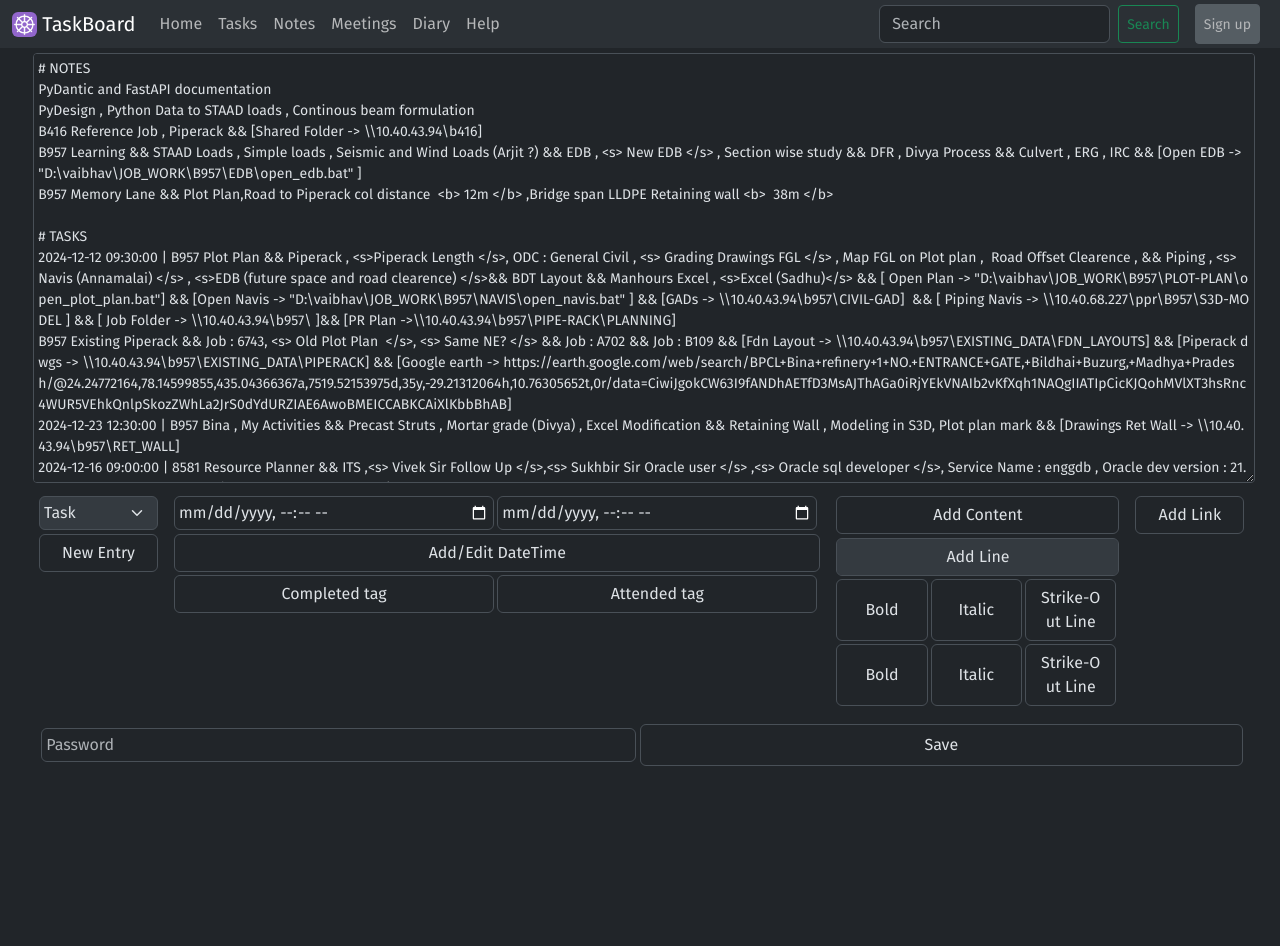
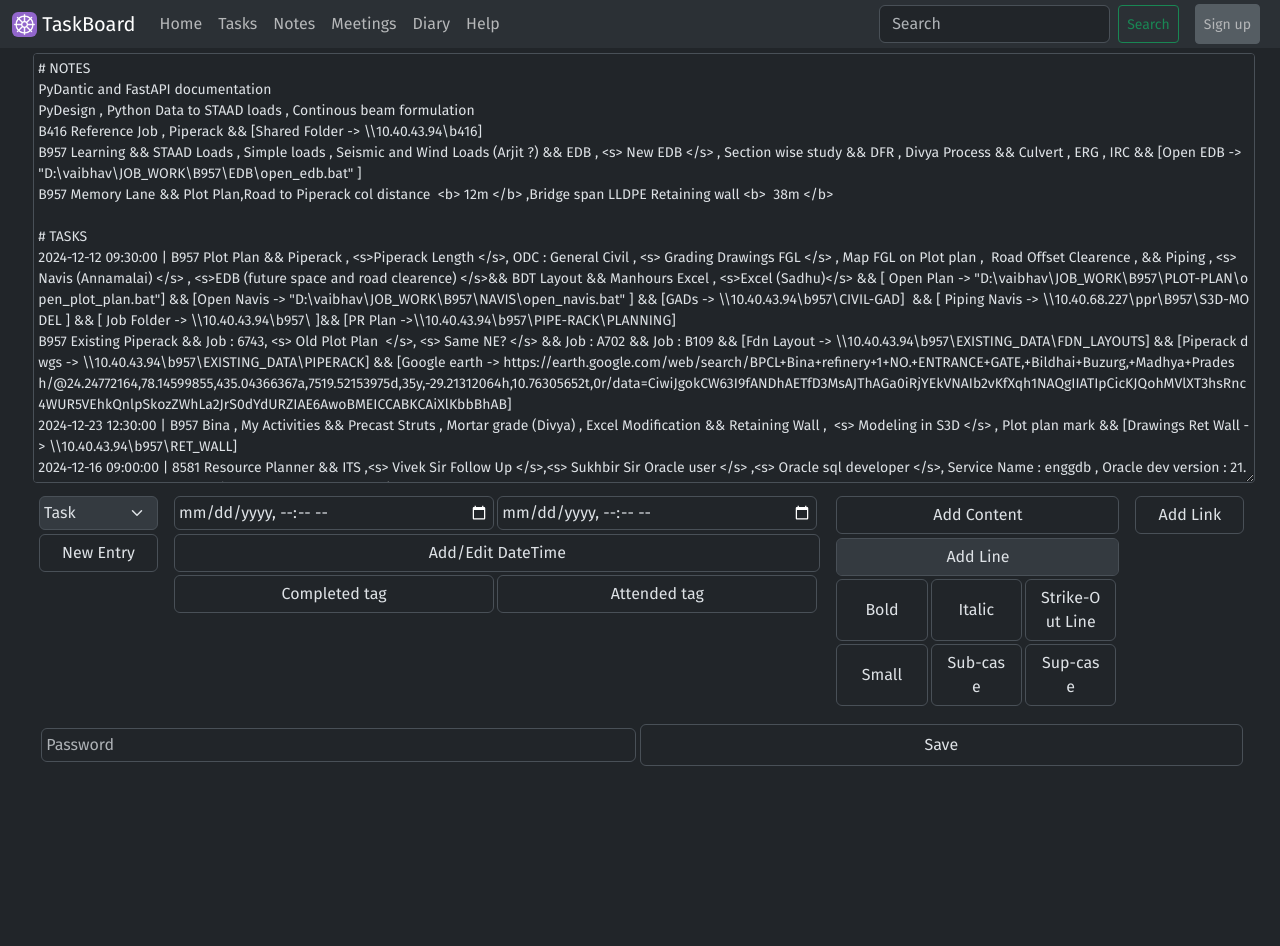
Before and after one commit to vsharma2430/TaskBoard, a FastAPI app: page /diary/ in a window 1280 px wide. Shown: the top 946 px of the page. Run offline with FastAPI, Linux system fonts and the light colour scheme; some libraries are stand-ins or nearby versions.

Commit message:
Minor improvements

```diff
--- a/diary.txt
+++ b/diary.txt
@@ -8,7 +8,7 @@ B957 Memory Lane && Plot Plan,Road to Piperack col distance  <b> 12m </b> ,Bridg
 # TASKS
 2024-12-12 09:30:00 | B957 Plot Plan && Piperack , <s>Piperack Length </s>, ODC : General Civil , <s> Grading Drawings FGL </s> , Map FGL on Plot plan ,  Road Offset Clearence , && Piping , <s> Navis (Annamalai) </s> , <s>EDB (future space and road clearence) </s>&& BDT Layout && Manhours Excel , <s>Excel (Sadhu)</s> && [ Open Plan -> "D:\vaibhav\JOB_WORK\B957\PLOT-PLAN\open_plot_plan.bat"] && [Open Navis -> "D:\vaibhav\JOB_WORK\B957\NAVIS\open_navis.bat" ] && [GADs -> \\10.40.43.94\b957\CIVIL-GAD]  && [ Piping Navis -> \\10.40.68.227\ppr\B957\S3D-MODEL ] && [ Job Folder -> \\10.40.43.94\b957\ ]&& [PR Plan ->\\10.40.43.94\b957\PIPE-RACK\PLANNING]
 B957 Existing Piperack && Job : 6743, <s> Old Plot Plan  </s>, <s> Same NE? </s> && Job : A702 && Job : B109 && [Fdn Layout -> \\10.40.43.94\b957\EXISTING_DATA\FDN_LAYOUTS] && [Piperack dwgs -> \\10.40.43.94\b957\EXISTING_DATA\PIPERACK] && [Google earth -> https://earth.google.com/web/search/BPCL+Bina+refinery+1+NO.+ENTRANCE+GATE,+Bildhai+Buzurg,+Madhya+Pradesh/@24.24772164,78.14599855,435.04366367a,7519.52153975d,35y,-29.21312064h,10.76305652t,0r/data=CiwiJgokCW63I9fANDhAETfD3MsAJThAGa0iRjYEkVNAIb2vKfXqh1NAQgIIATIpCicKJQohMVlXT3hsRnc4WUR5VEhkQnlpSkozZWhLa2JrS0dYdURZIAE6AwoBMEICCABKCAiXlKbbBhAB]
-2024-12-23 12:30:00 | B957 Bina , My Activities && Precast Struts , Mortar grade (Divya) , Excel Modification && Retaining Wall , Modeling in S3D, Plot plan mark && [Drawings Ret Wall -> \\10.40.43.94\b957\RET_WALL]
+2024-12-23 12:30:00 | B957 Bina , My Activities && Precast Struts , Mortar grade (Divya) , Excel Modification && Retaining Wall ,  <s> Modeling in S3D </s> , Plot plan mark && [Drawings Ret Wall -> \\10.40.43.94\b957\RET_WALL]
 2024-12-16 09:00:00 | 8581 Resource Planner && ITS ,<s> Vivek Sir Follow Up </s>,<s> Sukhbir Sir Oracle user </s> ,<s> Oracle sql developer </s>, Service Name : enggdb , Oracle dev version : 21.4 && Code , <s> A207 crash </s> , A283 report incorrect |
 2024-12-16 10:30:00 | STAAD Helper, <s> TestBatcher improvements </s> , <s> TestBatcher defaults </s>
 
--- a/server_app/main.py
+++ b/server_app/main.py
@@ -10,14 +10,17 @@ from server_app.diary import get_diary_context
 page_context = {'mode':'dark' if(18 <= dt.now().time().hour <= 24 or 0 <= dt.now().time().hour <= 8) else 'light'}
 common_context = {**nav_context,**page_context}
 
+def refresh_context():
+    nav_context['nav_context']['search_string'] = ''
+
 # root
 @app.get('/',response_class=HTMLResponse)
 async def root(request: Request, search: str | None = None):
+    refresh_context()
     diary_context = 0
     search_list = []
     if(search !=  None and search != ''):
         search_list = search.split(',')
-        nav_context['nav_context']['nav_sub_title'] = f'{search}'
         nav_context['nav_context']['search_string'] = f'{search}'
     diary = get_diary_context(search=search_list)
 
@@ -29,6 +32,7 @@ async def root(request: Request, search: str | None = None):
 
 @app.get('/task/',response_class=HTMLResponse)
 async def root(request: Request):
+    refresh_context()
     diary_context = 1
     diary = get_diary_context(diary_context)
 
@@ -40,6 +44,7 @@ async def root(request: Request):
 
 @app.get('/event/',response_class=HTMLResponse)
 async def root(request: Request):
+    refresh_context()
     diary_context = 2
     diary = get_diary_context(diary_context)
 
@@ -51,6 +56,7 @@ async def root(request: Request):
 
 @app.get('/note/',response_class=HTMLResponse)
 async def root(request: Request):
+    refresh_context()
     diary_context = 3
     diary = get_diary_context(diary_context)
     return templates.TemplateResponse(
@@ -61,6 +67,7 @@ async def root(request: Request):
 
 @app.get('/diary/',response_class=HTMLResponse)
 async def root(request: Request):
+    refresh_context()
     diary = read_file('diary.txt')
     return templates.TemplateResponse(
         request=request,
@@ -70,6 +77,7 @@ async def root(request: Request):
 
 @app.post('/diary/update/',response_class=JSONResponse)
 async def root(du:DiaryUpdate):
+    refresh_context()
     if(du.password == 'mypass'):
         with open('diary.txt','w') as f:
             f.write(du.data)
@@ -77,6 +85,7 @@ async def root(du:DiaryUpdate):
 
 @app.get('/help/',response_class=HTMLResponse)
 async def root(request: Request):
+    refresh_context()
     return templates.TemplateResponse(
         request=request,
         name=template_home_help,
--- a/templates/diary_data.html
+++ b/templates/diary_data.html
@@ -33,9 +33,9 @@
                 <button class="form-control" type="button" id="strike_out_line" class="btn btn-primary p-1" style="margin: 0.1rem;">Strike-Out Line</button>
             </div>
             <div class="d-flex flex-row">
-                <button class="form-control" type="button" id="bold_line" class="btn btn-primary p-1" style="margin: 0.1rem;">Bold</button>
-                <button class="form-control" type="button" id="italic_line" class="btn btn-primary p-1" style="margin: 0.1rem;">Italic</button>
-                <button class="form-control" type="button" id="strike_out_line" class="btn btn-primary p-1" style="margin: 0.1rem;">Strike-Out Line</button>
+                <button class="form-control" type="button" id="small_line" class="btn btn-primary p-1" style="margin: 0.1rem;">Small</button>
+                <button class="form-control" type="button" id="sub_line" class="btn btn-primary p-1" style="margin: 0.1rem;">Sub-case</button>
+                <button class="form-control" type="button" id="sup_line" class="btn btn-primary p-1" style="margin: 0.1rem;">Sup-case</button>
             </div>
         </div>
 
@@ -213,6 +213,19 @@
         enclose_selected_text('i');
     })});
 
+    $(document).ready(function() {
+        $('#small_line').click(function(){
+        enclose_selected_text('small');
+    })});
+    $(document).ready(function() {
+        $('#sub_line').click(function(){
+        enclose_selected_text('sub');
+    })});
+    $(document).ready(function() {
+        $('#sup_line').click(function(){
+        enclose_selected_text('sup');
+    })});
+
     complete_tag = ' | done'
     $(document).ready(function() {
         $('#add_complete_tag').click(function(){
--- a/templates/top_navbar.html
+++ b/templates/top_navbar.html
@@ -4,7 +4,7 @@
         <img src="/static/images/favicon.ico" alt="Logo" height="25px" class="rounded d-inline-block align-text-top">
             {% if nav_context %}
                 {% if nav_context.nav_title %}
-                    {{nav_context.nav_title}} <sup class="opacity-50">{{nav_context.nav_sub_title}}</sup>
+                    {{nav_context.nav_title}}
                 {% endif %}
             {% else %}
                 TaskBoard
```
Also changed, not shown: templates/quotes.html (+5 -2 lines).
